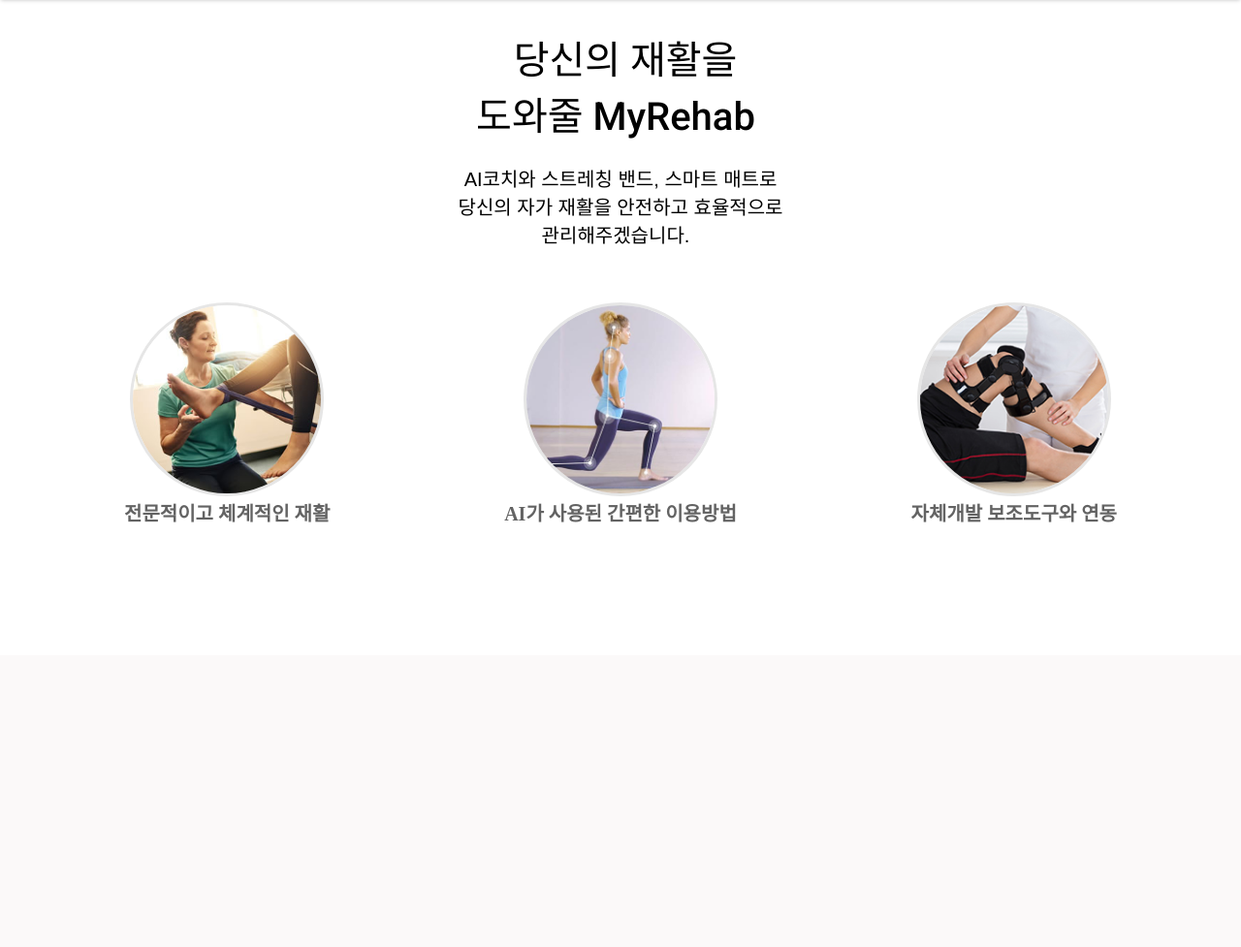
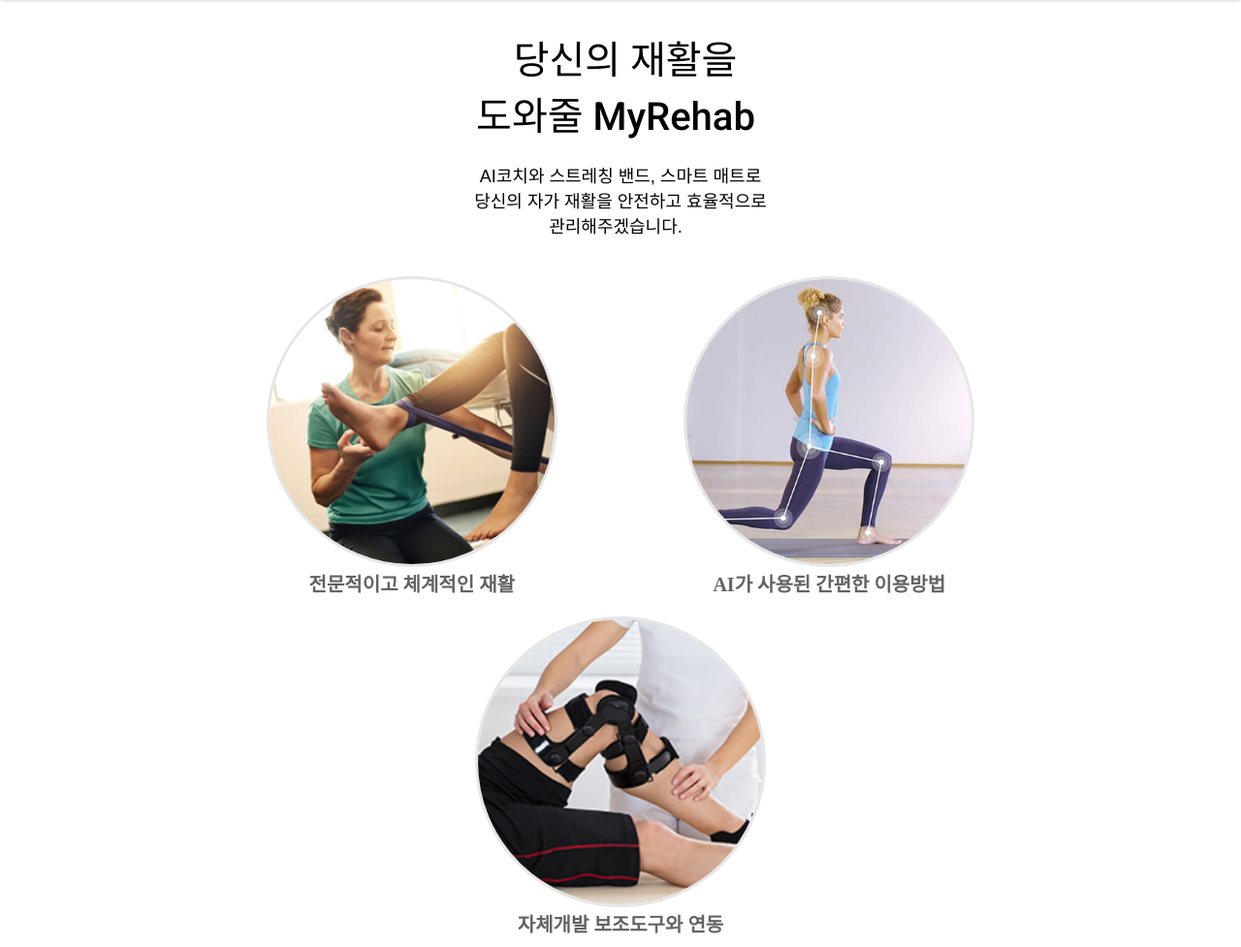
Before and after one commit to yoo-myeong/MyRehab, a Django app: page / in a window 1280 px wide. Shown: the part 124-1101 px from the top of the page at 97% size. Before the commit the page ends 663 px from the top, so only its background shows below. Run offline with Django 3.2, Linux system fonts and the light colour scheme; some web fonts are replaced.

Commit message:
design : mobile로 봤을 때 이미지 넘치는 거 해결

```diff
--- a/static/navbar.css
+++ b/static/navbar.css
@@ -115,18 +115,27 @@
 
 }
 
+.circleBox-wrap{
+    text-align:center;
+}
+
+.circleBox{
+    display: inline-block;
+    margin : 10px 5%
+}
+
 .circle-img {
     object-fit: cover;
 
-    object-position: top; /*정사각형이 아니라 직사각형일 경우 원 안에 보여지게 할 중심 이미지의 위치를 지정*/
+    object-position: top;
 
-    border-radius: 50%;/*사각형의 모서리 둥근 정도를 지정하는 속성인데 50%를 지정하면 완전한 원이 됨*/
+    border-radius: 50%;
 
     border: solid #1010101a;
 
-    width: 20rem;
+    width: 30rem;
 
-    height: 20rem;
+    height: 30rem;
 
 }
 
--- a/static/selectForm.css
+++ b/static/selectForm.css
@@ -3,7 +3,7 @@
     text-align: center;
     margin-top: 50px;
     margin-bottom: 50px;
-    font-size:1.8vw;
+    font-size:3em;
 }
 
 .hidden{
@@ -24,7 +24,7 @@
     cursor: pointer;
     height: 100%;
     font-family: 'ImcreSoojin';
-    font-size : 1.2vw;
+    font-size : 3rem;
   }
 
 select {
@@ -38,7 +38,7 @@
   border: 1px solid #999;
   border-radius: 0px;
   font-family: 'EliceDigitalBaeum_Bold';
-  font-size : 1.2vw;
+  font-size : 2rem;
 }
 
 select::-ms-expand { /* for IE 11 */
--- a/templates/rehab/index.html
+++ b/templates/rehab/index.html
@@ -7,7 +7,7 @@
             당신의 재활을 <br>
             도와줄 MyRehab <br>
         </a>
-        <a style="margin-top : 15px;font-family: sans-serif;font-size : 2rem;">
+        <a style="margin-top : 15px;font-family: sans-serif;font-size : 1.8rem;">
             <br>
             AI코치와 스트레칭 밴드, 스마트 매트로 <br>
             당신의 자가 재활을 안전하고 효율적으로 <br>
@@ -15,16 +15,16 @@
         </a>
 
 </div>
-<div class = "circleBox" style="width:100%; display: flex;justify-content: space-between; padding:10vw; padding-top:2vw;">
-    <div style="text-align:center;">
+<div class = "circleBox-wrap">
+    <div class="circleBox" style="text-align:center;">
         <img class="circle-img" src="{% static 'img/teach.jpg/' %}">
         <h1> 전문적이고 체계적인 재활 </h1>
     </div>
-    <div style="text-align:center;">
+    <div class="circleBox" style="text-align:center;">
         <img class="circle-img" src="{% static 'img/ai.jpg/' %}">
         <h1> AI가 사용된 간편한 이용방법 </h1>
     </div>
-    <div style="text-align:center;">
+    <div class="circleBox" style="text-align:center;">
         <img class="circle-img" src="{% static 'img/embedded.jpg/' %}">
         <h1> 자체개발 보조도구와 연동 </h1>
     </div>
```
